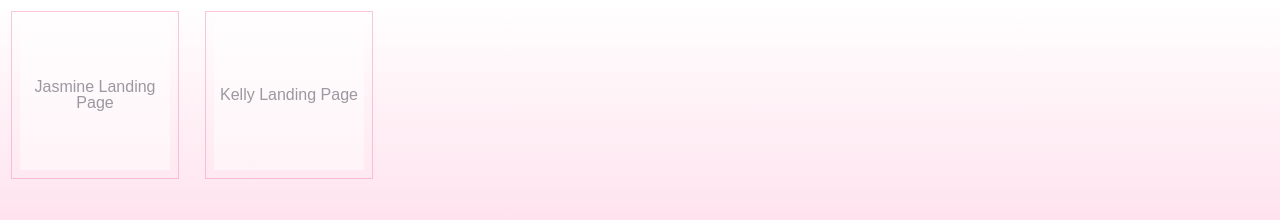
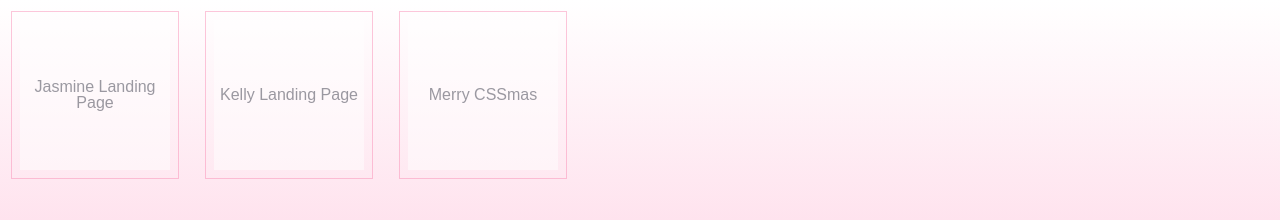
Before and after one commit to kellymiller4/kellymiller4.github.io, a website: page index.html in a window 1280 px wide. Shown: the top 220 px of the page. Drawn offline with nearby package versions, Linux system fonts and the light colour scheme; a web font is replaced by a local one.

Commit message:
add merry cssmas

```diff
--- a/index.html
+++ b/index.html
@@ -12,6 +12,7 @@
 <ul>
 	<li><a href="jasmine.html"><p>Jasmine Landing Page</p></a></li>
 	<li><a href="kelly.html"><p>Kelly Landing Page</p></a></li>
+	<li><a href="http://merrycssmas.com/"><p>Merry CSSmas</p></a></li>
 	<!-- <li><a href="grid-landing-page.html"><p>Grid Landing Page</p></a></li> -->
 </ul>
   <script src="https://ajax.googleapis.com/ajax/libs/jquery/3.2.1/jquery.min.js"></script>
```
